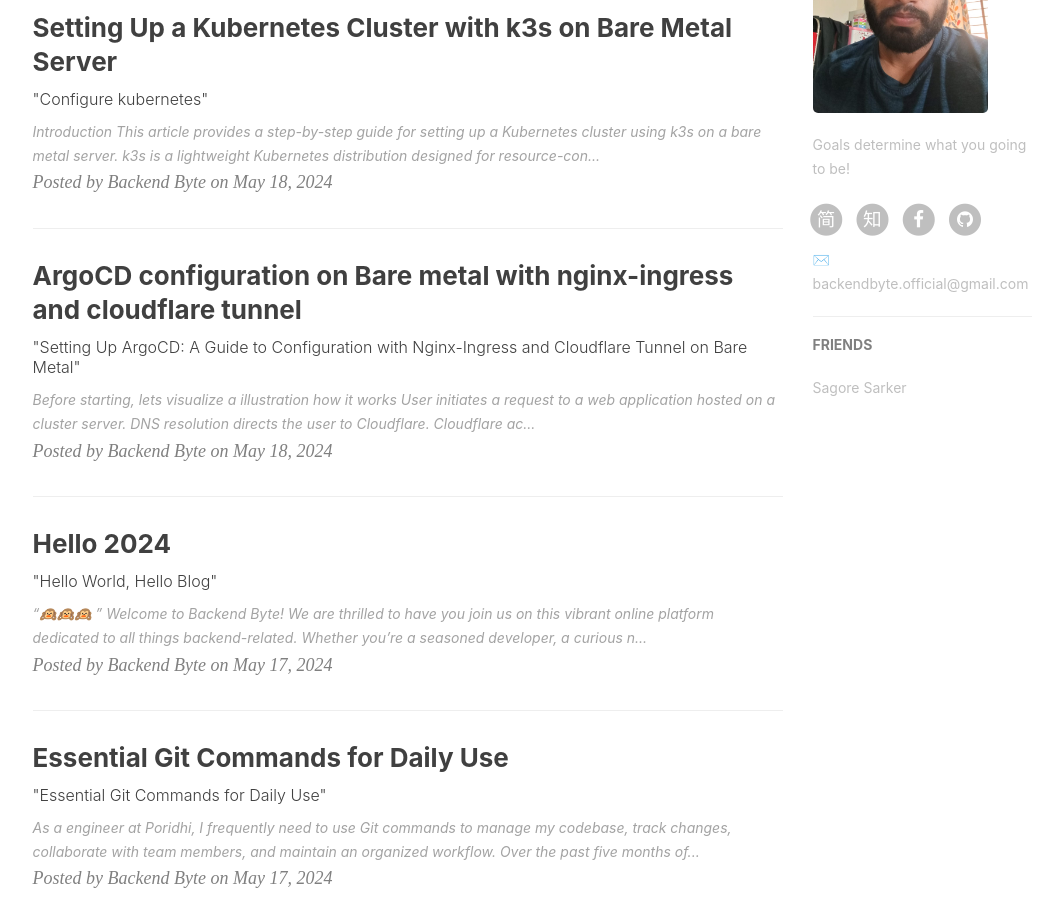
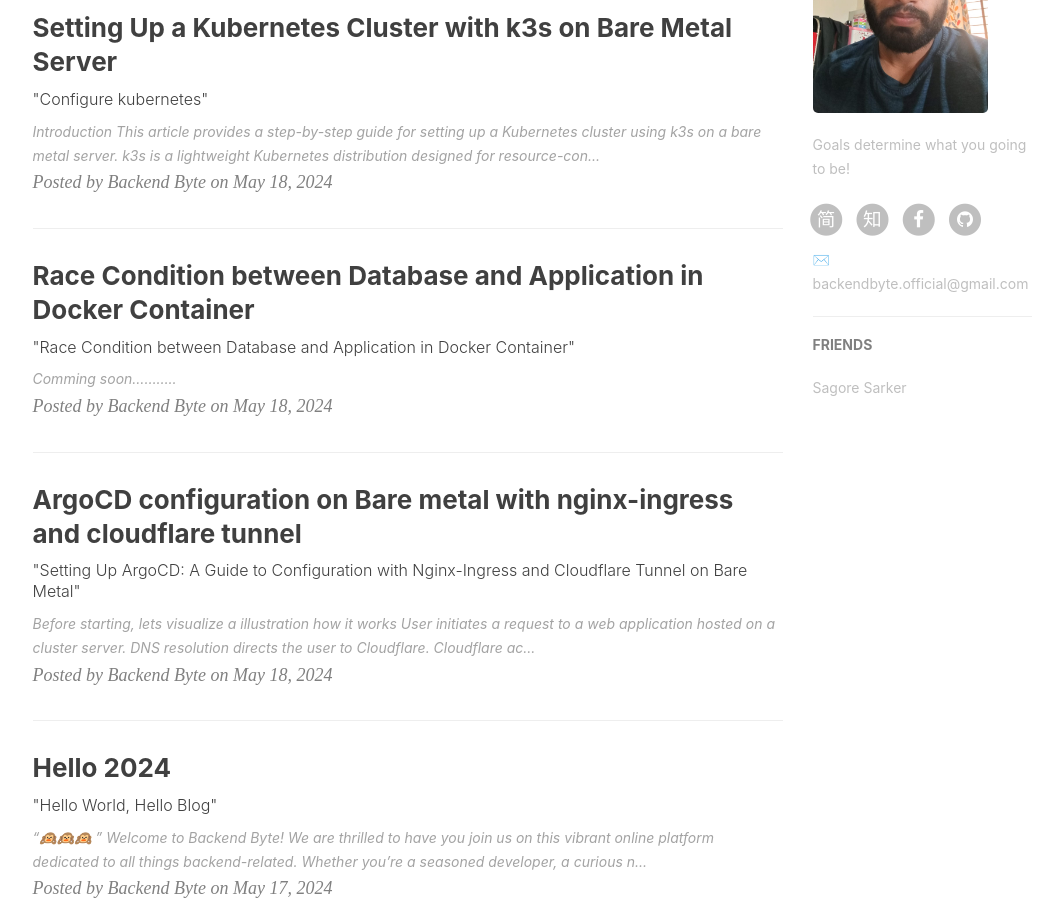
Before and after one commit to Backend-Byte-Official/backendbyte.github.io, a Jekyll site: the page built from index.html, in a window 1280 px wide and 900 px high, scrolled down 704 px. Shown: the whole window, without its empty margins (135-1194 px from the left). Built offline with Jekyll 4.4.1, drawn with Linux system fonts in a browser that asks for light colours; nearby versions of some CDN libraries; the list of posts is cut into pages by our own code; comment, search, counter and statistics services are not loaded.

```diff
--- /dev/null
+++ b/_posts/2024-05-18-db-race-condition-notes-2024.md
@@ -0,0 +1,14 @@
+---
+layout:     post
+title:      Race Condition between Database and Application in Docker Container
+subtitle:    "\"Race Condition between Database and Application in Docker Container\""
+date:       2024-05-18
+author:     Backend Byte
+header-img: img/post-bg-2015.jpg
+catalog: true
+tags:
+    - db
+---
+
+
+Comming soon...........
```
Also changed, not shown: _posts/2024-05-17-Hello-2024.md (+1 -1 lines), _posts/2024-05-18-Argocd-deployment-notes-2024.md (+4 -4 lines), _posts/2024-05-18-psql-commands-notes-2024.md (+0 -23 lines).
